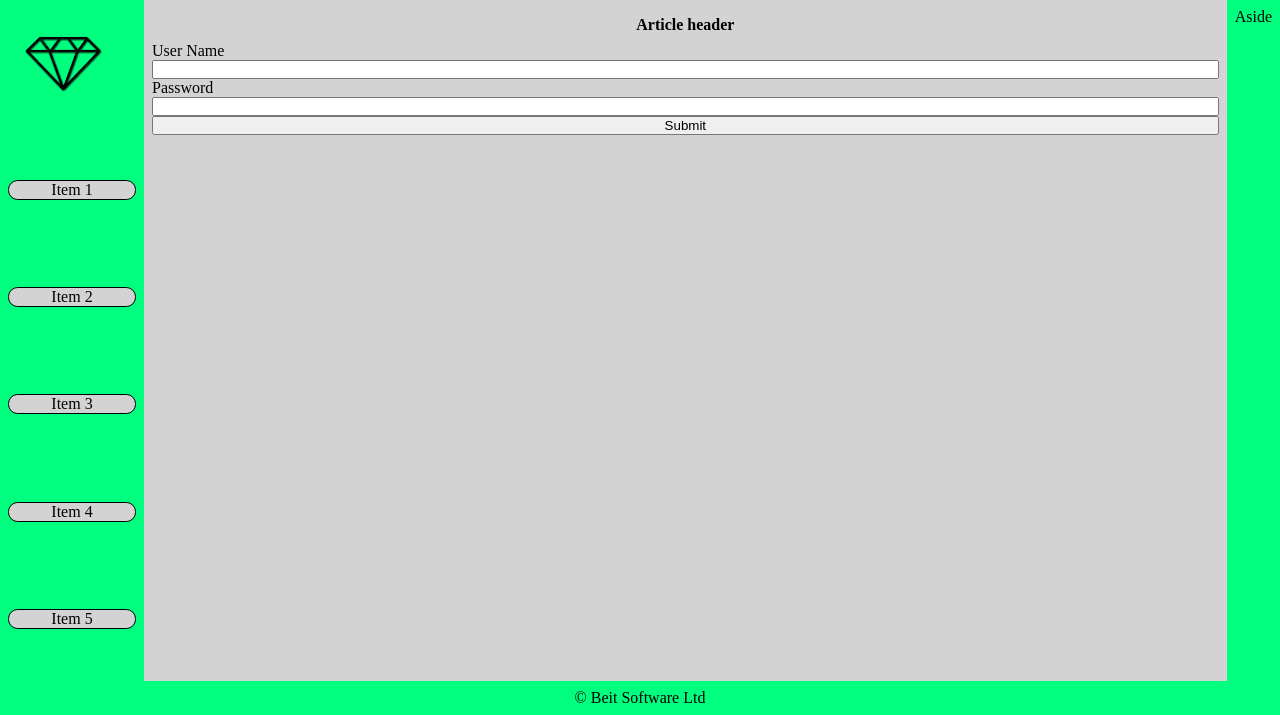
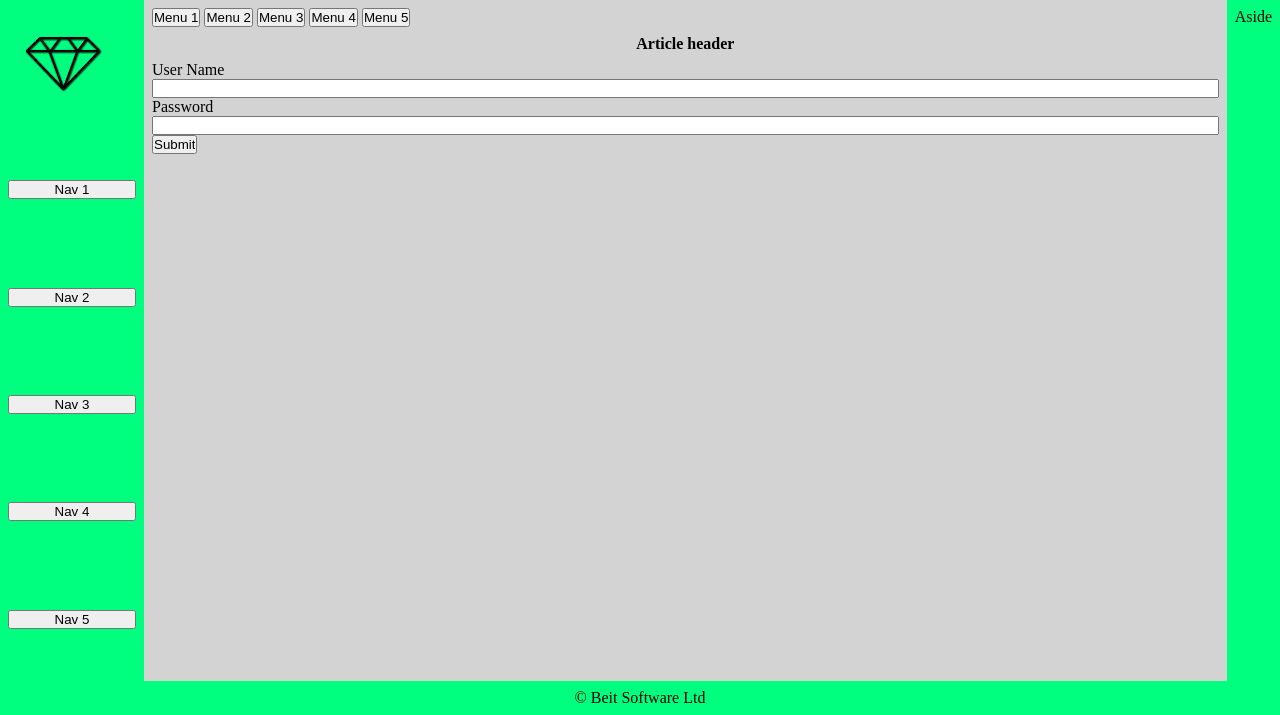
Before and after one commit to ianr37/gem, a Flask app: page / in a window 1280 px wide. Shown: the part 85-800 px from the top of the page. Run offline with Flask 2, Linux system fonts and the light colour scheme.

Commit message:
Tweaked menu.

```diff
--- a/templates/index.html
+++ b/templates/index.html
@@ -12,22 +12,29 @@
         <nav>
           <img src="logo.png"/>
           <menu>
-            <a href="/item-1.html">Item 1</a>
-            <a href="/item-2.html">Item 2</a>
-            <a href="/item-3.html">Item 3</a>
-            <a href="/item-4.html">Item 4</a>
-            <a href="/item-5.html">Item 5</a>
+            <button>Nav 1</button>
+            <button>Nav 2</button>
+            <button>Nav 3</button>
+            <button>Nav 4</button>
+            <button>Nav 5</button>
           </menu>
         </nav>
         <article>
           <menu>
+            <button>Menu 1</button>
+            <button>Menu 2</button>
+            <button>Menu 3</button>
+            <button>Menu 4</button>
+            <button>Menu 5</button>
           </menu>
           <h4>Article header</h4>
           <label>User Name</label>
           <input type="text" name="username"/>
           <label>Password</label>
           <input type="password" name="password"/>
-          <input type="submit"/>
+          <menu>
+            <input type="submit"/>
+          </menu>
         </article>
         <aside>
           Aside
```
